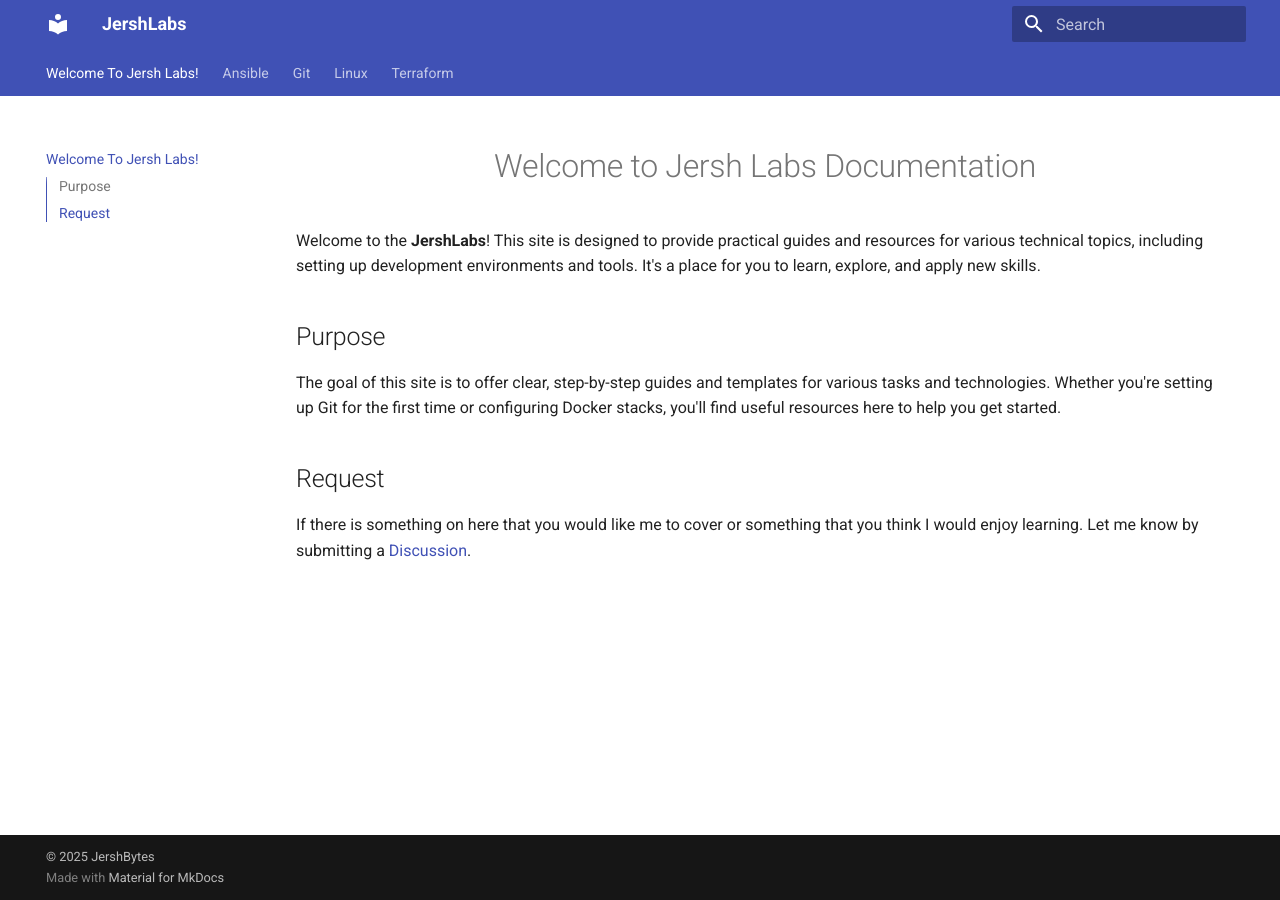
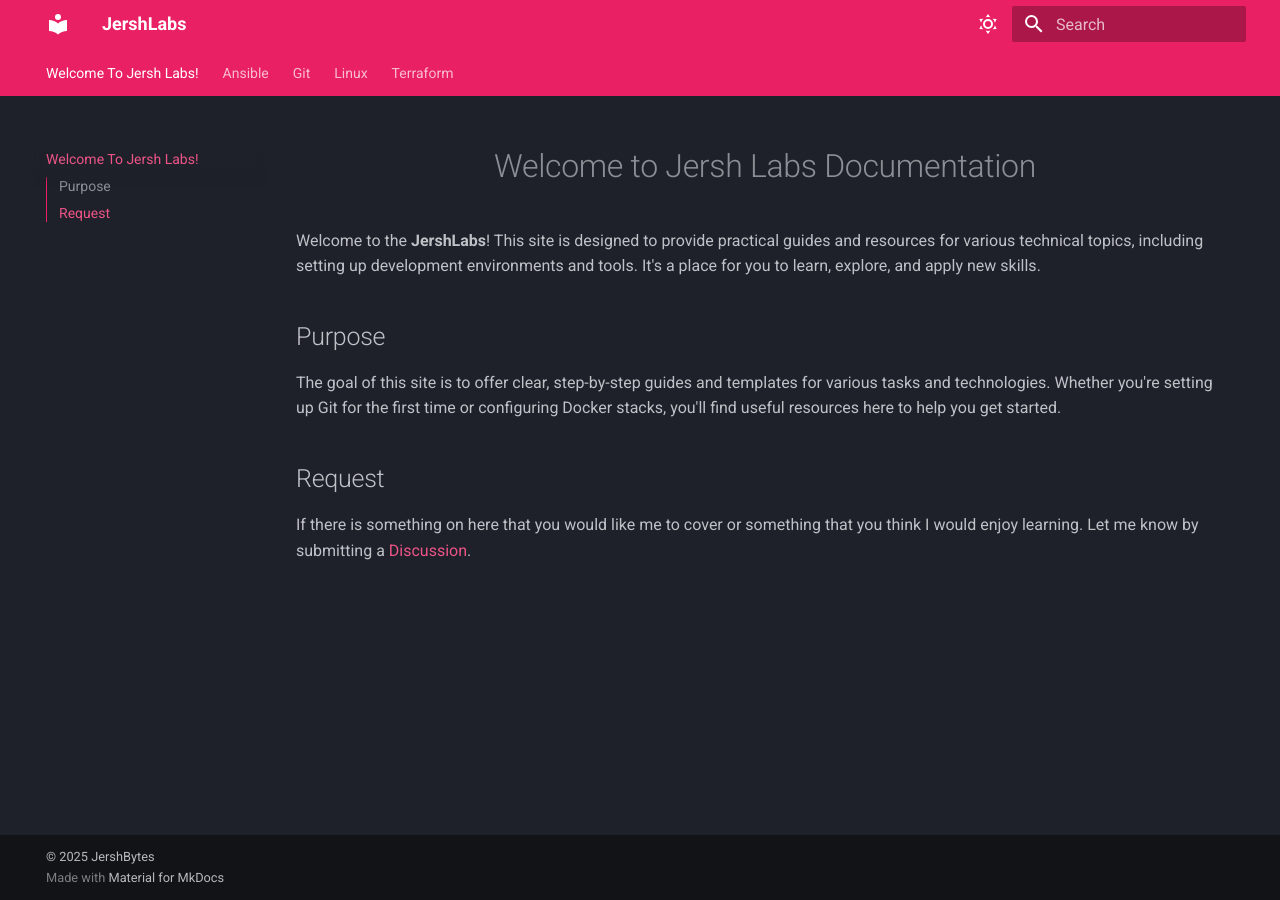
Before and after one commit to jershbytes/labDocs, an MkDocs documentation site: the page built from docs/index.md, in a window 1280 px wide. Built offline with MkDocs 1.6.1 and Material for MkDocs 9.7.7, drawn with Linux system fonts in a browser that asks for light colours.

Commit message:
Update Colors

```diff
--- a/mkdocs.yml
+++ b/mkdocs.yml
@@ -13,25 +13,13 @@ theme:
     - content.code.annotation
     - content.code.copy
   language: en
-palette:
-    - media: "(prefers-color-scheme)"
+  palette:
+    - scheme: slate  # enables dark theme
+      primary: pink  # magenta/pink as accent
+      accent: pink
       toggle:
-        icon: material/link
+        icon: material/weather-sunny
         name: Switch to light mode
-    - media: "(prefers-color-scheme: light)"
-      scheme: default
-      primary: indigo
-      accent: indigo
-      toggle:
-        icon: material/toggle-switch
-        name: Switch to dark mode
-    - media: "(prefers-color-scheme: dark)"
-      scheme: slate
-      primary: black
-      accent: indigo
-      toggle:
-        icon: material/toggle-switch-off
-        name: Switch to system preference
 
 plugins:
   - social
```
